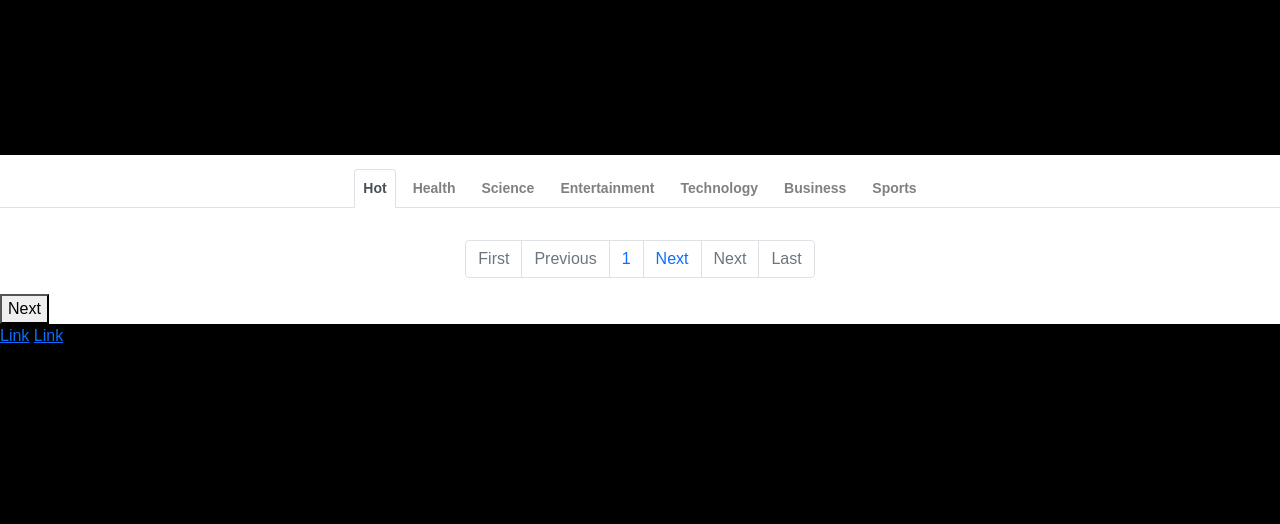
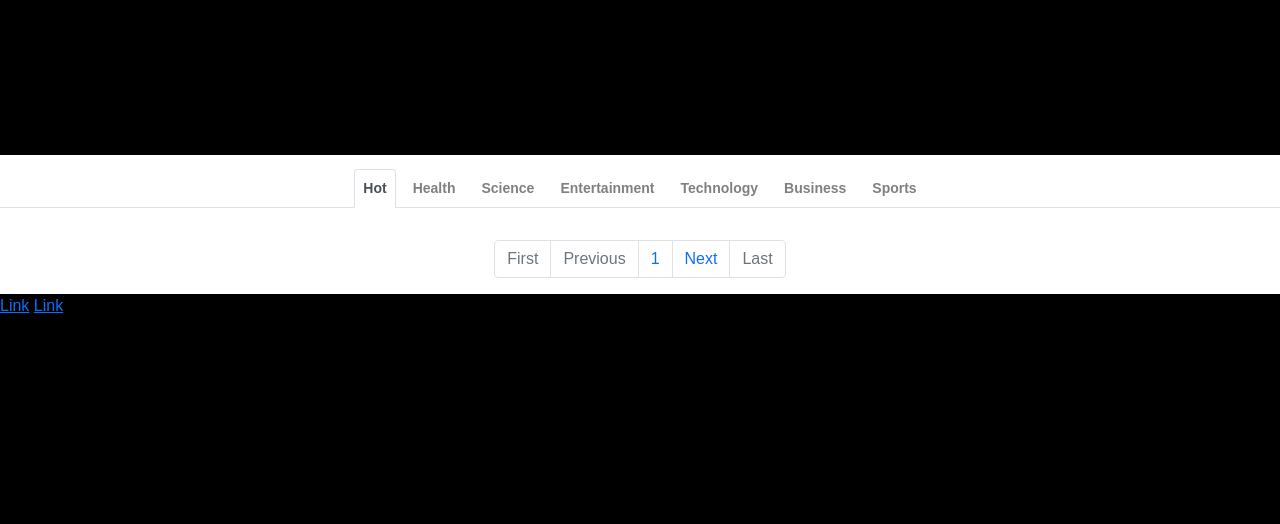
Before and after one commit to lieuk1/News-Web-App, a Flask app: page / in a window 1280 px wide. Shown: the part 645-1169 px from the top of the page. After the commit the page ends 958 px from the top, so only its background shows below. Run offline with Flask 2, Linux system fonts and the light colour scheme; tables that the repository leaves empty hold one stand-in row (values such as "Sample post").

Commit message:
Add to js to complete pagination functionality

```diff
--- a/main.py
+++ b/main.py
@@ -42,20 +42,24 @@
 @app.route("/home", methods=['GET', 'POST'])
 def home():
     categories = ["general", "health", "science", "entertainment", "technology", "business", "sports"]
-    articles = []
+    c_h = {}
+    for i, c in enumerate(categories):
+        c_h.update({c: i})
+
+    articles = {}
 
     page = request.args.get('page', 1, type=int)
     text = request.args.get('jsdata')
 
     for c in categories:
         article_section = Article.query.filter_by(category=c).paginate(page, 12, False)
-        articles.append(article_section)
+        articles.update({c: article_section})
 
     return render_template('home.html',
         title='News',
         page=page,
         lenCat=len(categories),
-        categories=categories,
+        categories=c_h,
         articles=articles,
         text=text
         )
@@ -64,24 +68,18 @@
 # TODO: ensure that route is only accessible through ajax request
 @app.route("/articles", methods=['GET', 'POST'])
 def articles():
-    page = int(request.args.get('page'))    # New page number
+    page = int(request.args.get('page'))    # Current page number
     category = request.args.get('category') # Current category tab
-    action = request.args.get('action')     # Pagination btn action
-
-    # If paginating to next page
-    if action == "next":
-        page = page + 1
-    # If paginating to previous page
-    elif action == "prev":
-        page = page - 1
 
     # Retrieve articles from db
     articles = Article.query.filter_by(category=category).paginate(page, 12, False)
+    print(articles.pages)
 
     return render_template('articles.html',
         page=page,
         c=category,
-        articles=articles
+        articles=articles,
+        pages=articles.pages
     )
 
 
--- a/templates/articles.html
+++ b/templates/articles.html
@@ -1,4 +1,4 @@
-<div class="tab-pane fade show active" id="{{ c }}" role="tabpanel" aria-labelledby="{{ c }}-tab">
+<div class="tab-pane fade show active" id="{{ c }}" role="tabpanel" aria-labelledby="{{ c }}-tab" data-pages="{{ pages }}">
     <div class="articles-container container">
         <div class="row row-cols-1 row-cols-sm-2 row-cols-md-4">
             {% for article in articles.items %}
--- a/templates/home.html
+++ b/templates/home.html
@@ -50,39 +50,18 @@
         </ul>
     </div>
     <div class="tab-content" id="myTabContent">
-        {% for i in range(0, lenCat) %}
-        {% if i == 0 %}
-        <div class="tab-pane fade show active" id="{{ categories[i] }}" role="tabpanel" aria-labelledby="{{ categories[i] }}-tab">
+        {% for c in categories %}
+        {% if loop.first %}
+        <div class="tab-pane fade show active" id="{{ c }}" role="tabpanel" aria-labelledby="{{ c }}-tab">
         {% else %}
-        <div class="tab-pane fade" id="{{ categories[i] }}" role="tabpanel" aria-labelledby="{{ categories[i] }}-tab">
+        <div class="tab-pane fade" id="{{ c }}" role="tabpanel" aria-labelledby="{{ categories[i] }}-tab">
         {% endif %}
-            <div class="articles-container container">
-                <div class="row row-cols-1 row-cols-sm-2 row-cols-md-4">
-                    {% for article in articles[i].items %}
-                    <div class="article">
-                        <div class="card h-100 article-content">
-                            <div class="article-img">
-                                <img src="{{ article.url_to_image }}" alt="image" />
-                                <span></span>
-                            </div>
-                            <div class="card-body article-info">
-                                <!-- <p id="publish-date">{{ article.publish_date }}</p> -->
-                            <p class="article-src text-muted">{{ article.source }}</p>
-                            <p class="article-title"><strong>{{ article.title }}</strong></p>
-                            </div>
-                            <a href="{{ article.url }}" target="_blank" rel="noopener noreferrer">
-                                <span></span>
-                            </a>
-                        </div>
-                    </div>
-                    {% endfor %}
-                </div>
-            </div>
+            <!-- articles.html -->
         </div>
         {% endfor %}
     </div>
     <nav aria-label="page-nav">
-        <ul class="pagination justify-content-center">
+        <ul class="pagination justify-content-center" data-current-pg="{{ page }}">
             {% if page != 1 %}
             <li class="page-item"><a href="{{ url_for('home', page=1) }}" class="page-link">First</a></li>
             {% else %}
@@ -91,27 +70,19 @@
             </li>
             {% endif %}
 
-            <!-- <li class="page-item">
-                <a href="#" class="page-link">Previous</a>
-            </li> -->
-            <li class="page-item disabled">
-                <a class="page-link">Previous</a>
+            <li class="page-item">
+                <button class="page-link" id="prev" href="#">Previous</button>
             </li>
 
             <li class="page-item"><a class="page-link" id="page-num" href="#">{{ page }}</a></li>
 
             <li class="page-item">
-                <a class="page-link" id="next1" href="#">Next</a>
-            </li>
-            <li class="page-item disabled">
-                <a class="page-link">Next</a>
+                <button class="page-link" id="next" href="#">Next</button>
             </li>
 
-            <!-- <li class="page-item"><a href="#" class="page-link">Last</a></li> -->
             <li class="page-item disabled"><a class="page-link">Last</a></li>
         </ul>
     </nav>
-    <button id="next">Next</button>
     <div class="footer-container">
         <a href="/">Link</a>
         <a href="/">Link</a>
@@ -122,62 +93,83 @@
 <script src="https://ajax.googleapis.com/ajax/libs/jquery/3.6.0/jquery.min.js"></script>
 <!-- Put all JS in separate file -->
 <script>
-    var current_tab;
-    var prev_tab;
-    var tab_val;
-    // TODO: Reset page number when clicking on new tab
+    var active_tab;
+    var pagination_action;
+    var current_pg;
+    var pages;
+
+    // Document loads
     $(document).ready(function() {
-        $(".nav-tabs button").on("show.bs.tab", function(e) {
-            current_tab = e.target;
-            prev_tab = e.relatedTarget;
-        });
-    });
-    $("#next").click(function() {
-        if(typeof current_tab === "undefined") {
-            tab_val = "general";
-        }
-        else {
-            tab_val = current_tab["attributes"]["aria-controls"]["value"];
-        }
-        // console.log(current_tab);
-        // console.log(tab_val);
+        active_tab = $(".nav-link.active").attr("aria-controls");
+        current_pg = $(".pagination").attr("data-current-pg");
+        ajaxReq(active_tab, current_pg);
+        $("#prev").parent().addClass("disabled");
     });
 
-    $("#next").click(function() {
-        var action = $(this).attr("id");
-        var page = $("#page-num").text();
-        var next_pg = parseInt(page) + 1;
-        console.log(page);
-        console.log(next_pg);
-        console.log(tab_val);
-        $("#page-num").text(`${next_pg}`);
+    // Category tab buttons clicked
+    $(".nav-item button").click(function() {
+        // Set active tab
+        active_tab = $(".nav-link.active").attr("aria-controls");
+
+        // Reset current page number
+        current_pg = 1;
+        $("#page-num").text(`${current_pg}`);
+
+        ajaxReq(active_tab, current_pg);
+
+        // Enable next pagination btn
+        $("#next").parent().removeClass("disabled");
+        // Disable previous pagination btn
+        $("#prev").parent().addClass("disabled");
+    });
+
+    // Pagination buttons clicked
+    $(".page-link").click(function() {
+        pagination_action = $(this).attr("id");
+
+        console.log(current_pg);
+        console.log(pages);
+
+        // If paginating to next page and not on last page, iterate page number
+        if (pagination_action === "next" && current_pg != pages) {
+            // Iterate page number
+            current_pg = parseInt(current_pg) + 1;
+            $("#prev").parent().removeClass("disabled");
+        }
+        // If paginating to prev page and not on first page
+        else if (pagination_action === "prev" && current_pg != 1) {
+            current_pg = parseInt(current_pg) - 1;
+            $("#next").parent().removeClass("disabled");
+        }
+
+        if (current_pg == pages) {
+            $(this).parent().addClass("disabled");
+        }
+        if (current_pg == 1) {
+            $(this).parent().addClass("disabled");
+        }
+
+        // Update current page number
+        $("#page-num").text(`${current_pg}`);
+
+        ajaxReq(active_tab, current_pg);
+    });
+
+    function ajaxReq(active_tab, current_pg) {
         $.ajax({
             url: "/articles",
             type: "get",
-           data: {category: tab_val, action: action, page: next_pg},
+            data: {category: active_tab, page: current_pg},
             success: function(response) {
-            //    console.log(response);
-               $(`#myTabContent div[id='${tab_val}']`).replaceWith(response);
+                // Update articles
+                $(`#myTabContent div[id='${active_tab}']`).replaceWith(response);
+                // Set total number of pages
+                pages = $(`#myTabContent div[id='${active_tab}']`).attr("data-pages");
             },
             error: function(xhr) {
                 console.log(xhr);
             }
         });
-    });
-
-    function openForm(form_id) {
-        hideButtons()
-        document.getElementById(form_id).style.display = "block";
-    }
-    function closeForm(form_id) {
-        document.getElementById(form_id).style.display = "none";
-        showButtons()
-    }
-    function showButtons() {
-        document.getElementById("trending-btn").style.display = "inline-block";
-    }
-    function hideButtons() {
-        document.getElementById("trending-btn").style.display = "none";
     }
 </script>
 </body>
```
Lines whose indentation alone changed are shown as unchanged.
